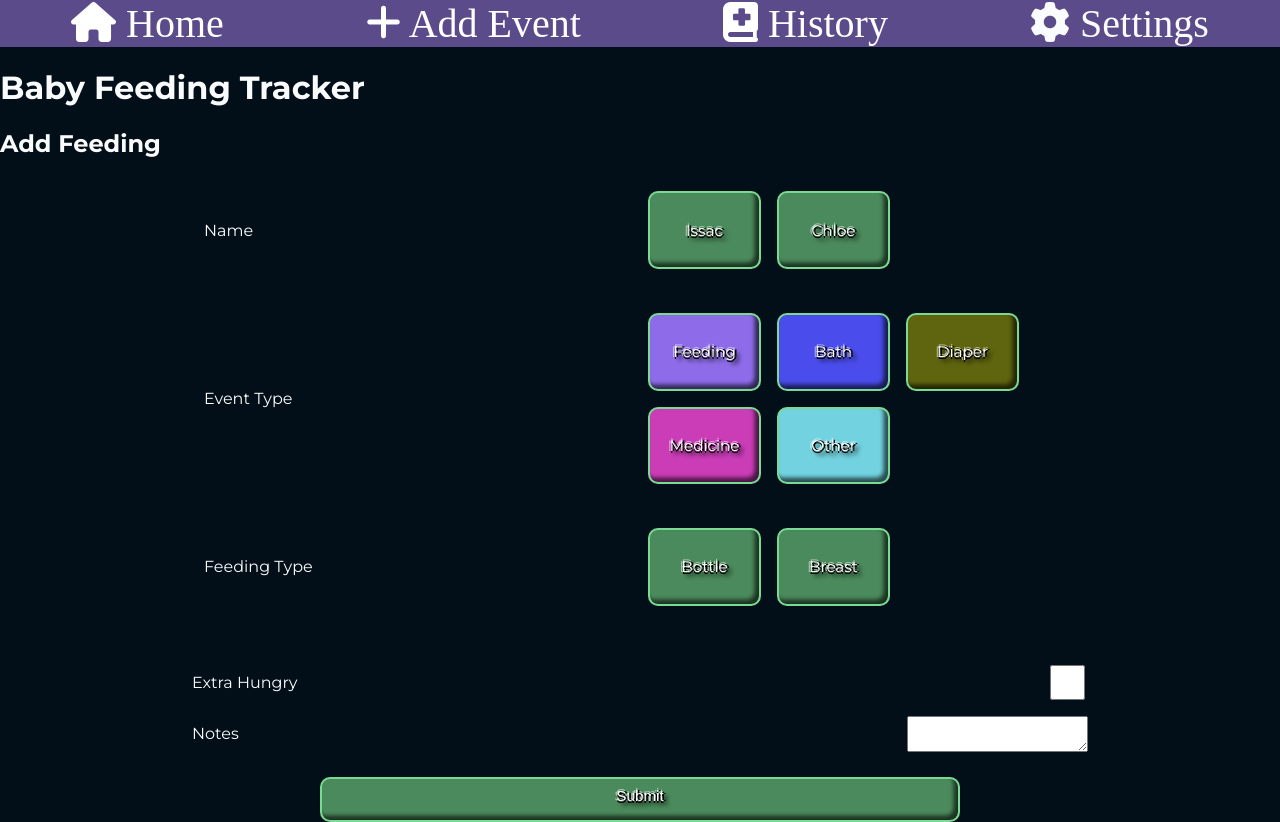
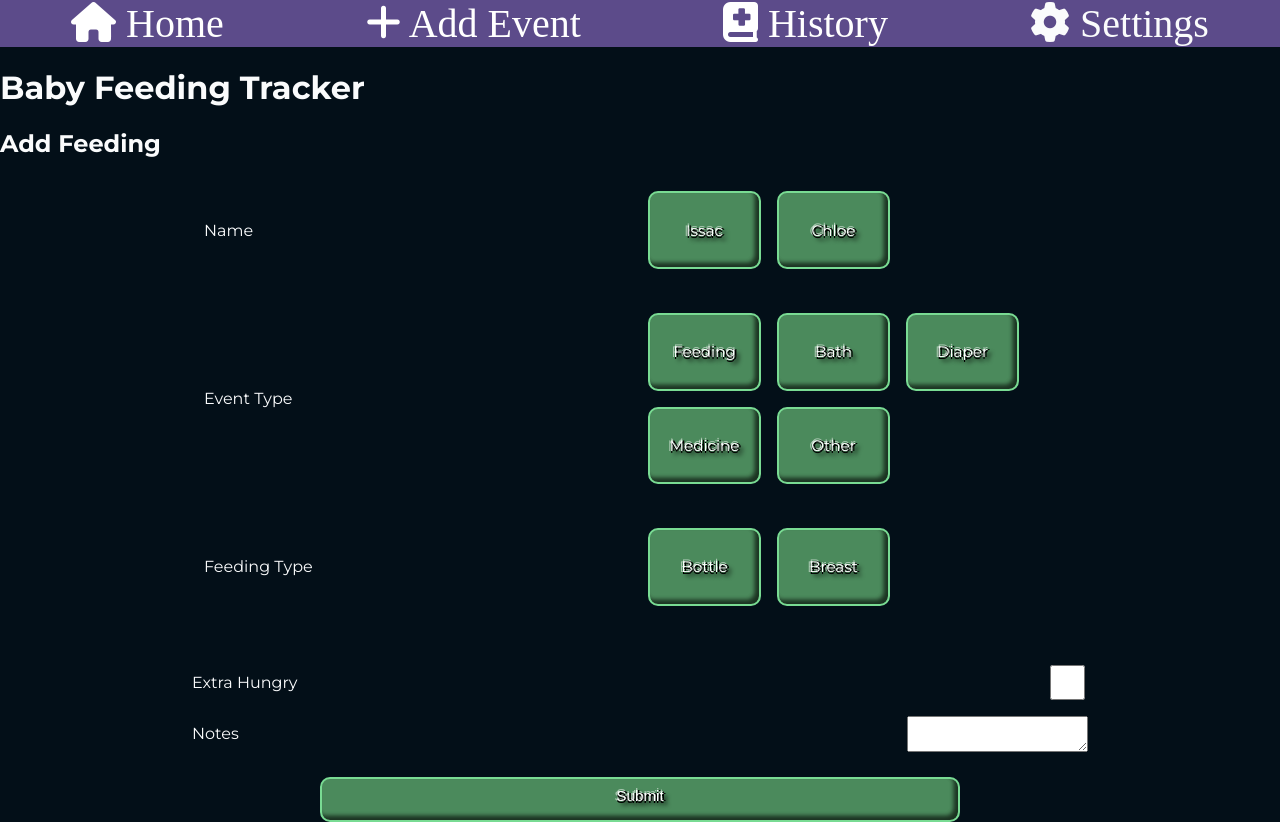
Before and after one commit to Richardaeld/baby-feeding-tacker, a React (Vite) app: page /addFeeding in a window 1280 px wide. Built offline with nearby package versions, Linux system fonts and the light colour scheme; no server answers; a web font is replaced by a local one.

Commit message:
Updated to receive data from the backend and display on history

```diff
--- a/src/App.jsx
+++ b/src/App.jsx
@@ -7,7 +7,8 @@ import { Form } from './components/Form';
 import { Feeding } from './components/Event.jsx';
 import { MainNav } from './components/MainNav';
 
-import { capitalizeEveryFirstLetter } from './js/general.js';
+// import { capitalizeEveryFirstLetter } from './js/general.js';
+import { capitalizeEveryFirstLetter, displayEvents, addEvent } from './js/general.js';
 
 
 const revealFormElement = (target, toggleType ,e) => {
@@ -85,66 +86,16 @@ const form = {
 form.inputs.map(input => input.key = crypto.randomUUID());
 
 export function App() {
+  useEffect(() => {
+    const getEvents = async () => {
+      const events =  await displayEvents('http://localhost:8080/events', 'GET');
+      setFeedings('');
+      events.map(event => addEvent(setFeedings, event))
+    }
+    getEvents();
+  }, [])
+
   const [feedings, setFeedings] = useState([]);
-
-
-async function fetchEvents() {
-  try {
-    const response =  await fetch ('http://localhost:8080/events', {
-      method:'GET',
-      headers: {
-        'Content-Type':'application/json',
-      }
-    })
-    if (!response.ok) throw new Error("Network error");
-
-    const events = await response.json();
-
-    console.log(events)
-
-    return events;
-  } catch (error) {
-    console.error("FETCH BROKEN ", error)
-  }
-}
-async function displayEvents() {
-  const events = await fetchEvents();
-  console.log("------------------------------", events)
-
-  events.forEach(feeding => {
-    setFeedings(prevFeedings => [
-      ...prevFeedings, {
-        key:crypto.randomUUID(),
-        name: feeding.event_type,
-        time: feeding.start_on,
-      }
-    ])
-  })
-
-}
-useEffect(() => {
-  displayEvents()
-}, [])
-
-
-
-  function addFeeding (feeding) {
-    console.log('newfeeding', feeding)
-    setFeedings([
-      ...feedings, {
-        key:crypto.randomUUID(),
-        // key:feeding.key,
-        name: feeding.name,
-        breast: feeding.breast,
-        time:format(new Date(), 'yyyy/MM/dd HH:mm:ss'),
-        bottle:feeding.bottle,
-        feeding_type: feeding.feeding_type,
-        extra_hungry:feeding.extra_hungry,
-        notes:feeding.notes,
-      }
-    ])
-    // console.log('AllFeedings', feedings)
-  }
 
 
   return (
@@ -153,7 +104,7 @@ useEffect(() => {
       <h1>Baby Feeding Tracker</h1>
       <Routes>
         <Route path='/'         />
-        <Route path='/addFeeding' element={<Form form={form} addFeeding={addFeeding} feeding={feedings}/>}></Route>
+        <Route path='/addFeeding' element={<Form form={form} addFeeding={addEvent} feeding={feedings}/>}></Route>
         <Route path='/history' element={<Feeding feedings={feedings}/>} />
       </Routes>
     </main>
--- a/src/components/EventItem.jsx
+++ b/src/components/EventItem.jsx
@@ -2,9 +2,9 @@ import PropTypes from 'prop-types';
 import { format } from 'date-fns';
 
 export default function FeedingItem({ event }) {
-   // console.log('feeding',feeding)
+   console.log('EventItem.jsx',event)
   return (
-      <div className={`event-item ${event.type}`}>
+      <div className={`event-item ${event.event_type}`}>
          <div>
             <div><b>{event.name}</b></div>
             <div>{format(event.time, 'MM/dd HH:mm')}</div>
--- a/src/css/index.css
+++ b/src/css/index.css
@@ -24,11 +24,15 @@
 
 
 
+   --bathing:#4a4deb;
+   --diaper: #5f640f;
    --feeding:#8e6ce9;
-   --diaper: #4a4deb;
-   --bathing:#5f640f;
+   --growth:#66b266;
    --medicine:#ca3db7;
-   --other:#72d2df;
+   --night-check:#2c3e50;
+   --pumping:#f7a7b7;
+   --temperature:#f39c12;
+   --tummy-time:#72d2df;
    }
 
 .dark-mode {
@@ -82,18 +86,39 @@ nav a {
    padding:0;
 }
 
-.event-type div label:nth-child(1) {
-   background-color: var(--feeding);
-}
-.event-type div label:nth-child(2) {
-   background-color: var(--diaper);
-}
-.event-type div label:nth-child(3) {
+
+.event-item.BATH {
    background-color: var(--bathing);
 }
-.event-type div label:nth-child(4) {
+.event-item.DIAPER {
+   background-color: var(--diaper);
+
+}
+.event-item.FEEDING {
+   background-color: var(--feeding);
+
+}
+.event-item.GROWTH {
+   background-color: var(--growth);
+
+}
+.event-item.MEDICATION {
    background-color: var(--medicine);
+
 }
-.event-type div label:nth-child(5) {
-   background-color: var(--other);
+.event-item.NIGHT_CHECK {
+   background-color: var(--night-check);
+
 }
+.event-item.PUMPING {
+   background-color: var(--pumping);
+
+}
+.event-item.TEMPERATURE {
+   background-color: var(--temperature);
+
+}
+.event-item.TUMMY_TIME {
+   background-color: var(--tummy-time);
+
+}
--- a/src/js/general.js
+++ b/src/js/general.js
@@ -2,3 +2,46 @@ export function capitalizeEveryFirstLetter (string) {
    return string.replaceAll("_", " ").split(" ").map(word =>
       word.charAt(0).toUpperCase() + word.slice(1)).join(" ")
 }
+
+
+export async function fetchEvents(http, method) {
+   try {
+     const response =  await fetch (http, {
+         method: method,
+         headers: {
+            'Content-Type':'application/json',
+         }
+     })
+     if (!response.ok) throw new Error("Network error");
+     return await response.json();
+   } catch (error) {
+     console.error("FETCH BROKEN ", error)
+   }
+ }
+
+
+ export async function displayEvents(http, method) {
+   const events = await fetchEvents(http, method);
+   return events;
+ }
+
+
+ export function addEvent(setEvent, event) {
+      console.log('newfeeding', event)
+      setEvent(feedings => [
+        ...feedings, {
+          key:crypto.randomUUID(),
+          name: event.event_type,
+          time: event.start_on,
+          event_type: event.event_type,
+          // key:feeding.key,
+          // name: feeding.name,
+          // breast: feeding.breast,
+          // time:format(new Date(), 'yyyy/MM/dd HH:mm:ss'),
+          // bottle:feeding.bottle,
+          // feeding_type: feeding.feeding_type,
+          // extra_hungry:feeding.extra_hungry,
+          // notes:feeding.notes,
+        }
+      ])
+ }
```
